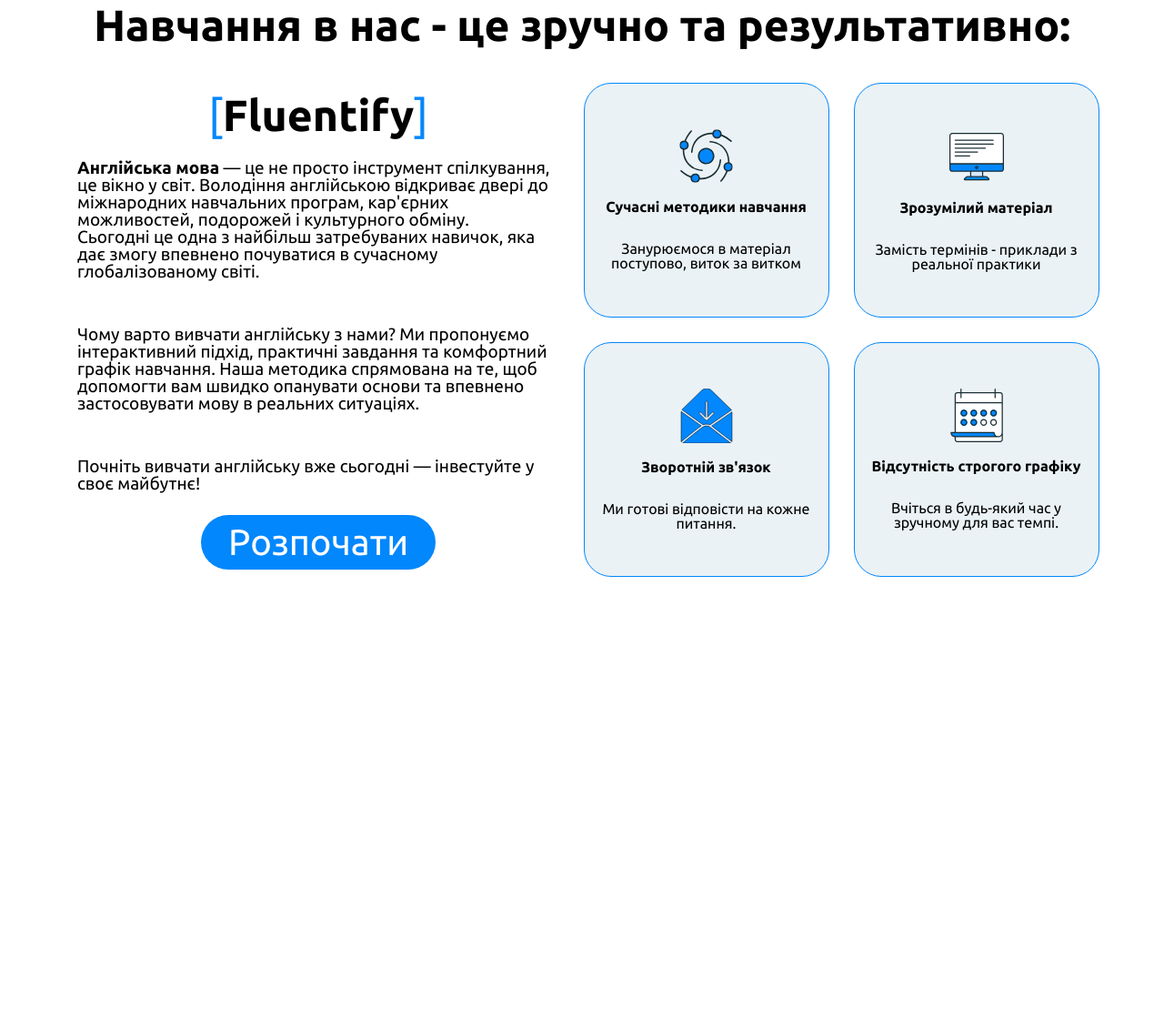
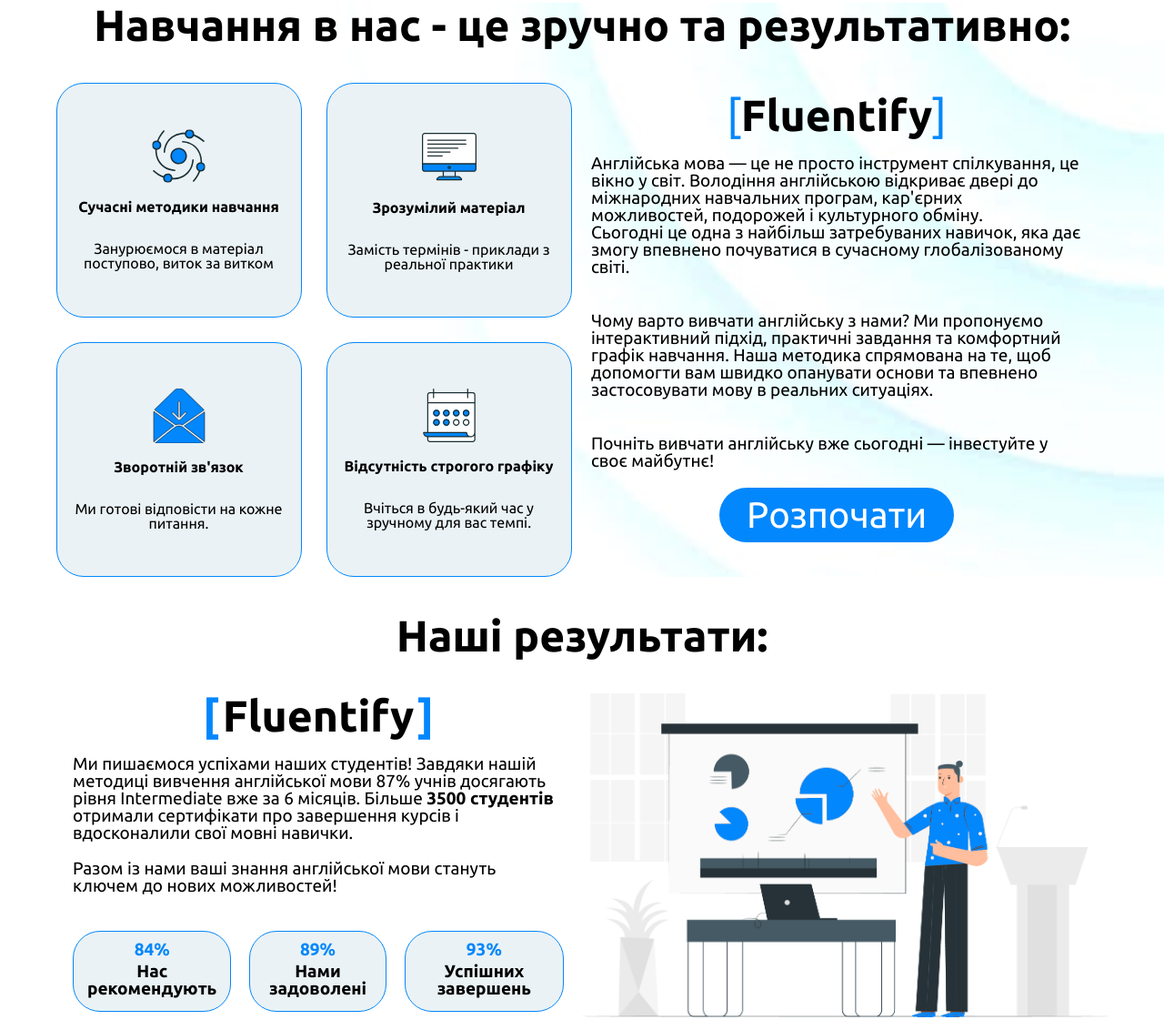
Before and after one commit to MalevychYurii/diplom, a plain HTML site: page src/index.html in a window 1280 px wide. Shown: the part 1129-2261 px from the top of the page at 91% size. Before the commit the page ends 1803 px from the top, so only its background shows below. Drawn offline with Linux system fonts and the light colour scheme.

Commit message:
add results section

```diff
--- a/src/css/style/style.scss
+++ b/src/css/style/style.scss
@@ -136,7 +136,7 @@
     font-size: 48px;
     text-align: center;
     font-weight: 700;
-    padding: 40px 0;
+    margin: 40px 0;
   }
 
   &__content {
@@ -211,9 +211,15 @@
 
 .ourEducation {
 
+    background-image: url('/src/img/cutted_BG.jpg'); /* Шлях до вашого фонового зображення */
+    background-size: cover; /* Робить фон адаптивним по ширині та висоті */
+    background-repeat: no-repeat; /* Забороняє повторення фону */
+    background-position: center; /* Розташовує фон по центру */
+    background-attachment: local; /* Фіксує фон, щоб він не рухався під час скролу */
+
     &__content {
       display: flex;
-      padding-bottom: 40px;
+      margin-bottom: 40px;
     }
 
     &__textBlock {
@@ -229,12 +235,10 @@
 
     &__textBlock-subtitle {
       font-size: 19px;
-      p {
-        padding: 25px;
-      }
-      span {
-        font-weight: 700;
-      }
+    }
+
+    &__textBlock-p {
+      padding: 20px;
     }
 
     &__textBlock-button {
@@ -282,3 +286,67 @@
       padding: 30px 10px 50px 10px;
 		}
 }
+
+.results {
+
+  &__content {
+    display: flex;
+  }
+
+  &__block {
+    max-width: 580px;
+  }
+
+  &__title {
+    font-weight: 700;
+    font-size: 48px;
+    text-align: center;
+    margin: 40px 0;
+  }
+
+  &__subtitle {
+    text-align: center;
+  }
+
+  &__description {
+    font-size: 19px;
+    p {
+      padding: 20px 20px 0 20px;
+    }
+    span {
+      font-weight: 700;
+    }
+  }
+
+  &__list {
+    display: flex;
+    flex-direction: row;
+    padding: 20px;
+    gap: 20px;
+  }
+
+  &__item {
+    border: 1px solid $blue;
+    padding: 10px;
+    border-radius: 30px;
+    background-color: $lightGrayBackground;
+  }
+
+  &__procent {
+    text-align: center;
+    color: $blue;
+    font-weight: 700;
+    font-size: 19px;
+  }
+
+  &__text {
+    text-align: center;
+    font-weight: 700;
+    font-size: 19px;
+    padding: 5px;
+  }
+
+  &__image {
+    max-width: 580px;
+  }
+}
--- a/src/index.html
+++ b/src/index.html
@@ -106,37 +106,6 @@
             Навчання в нас - це зручно та результативно:
           </div>
           <div class="ourEducation__content">
-            <div class="ourEducation__textBlock">
-              <div0 class="ourEducation__textBlock-title">
-                <span class="school__bracket">[</span>
-                <span class="school__bold">Fluentify</span>
-                <span class="school__bracket">]</span>
-              </div0>
-              <div class="ourEducation__textBlock-subtitle">
-                <p>
-                  <span>Англійська мова</span> — це не просто інструмент
-                  спілкування, це вікно у світ. Володіння англійською відкриває
-                  двері до міжнародних навчальних програм, кар'єрних
-                  можливостей, подорожей і культурного обміну. <br />
-                  Сьогодні це одна з найбільш затребуваних навичок, яка дає
-                  змогу впевнено почуватися в сучасному глобалізованому світі.
-                </p>
-                <p>
-                  Чому варто вивчати англійську з нами? Ми пропонуємо
-                  інтерактивний підхід, практичні завдання та комфортний графік
-                  навчання. Наша методика спрямована на те, щоб допомогти вам
-                  швидко опанувати основи та впевнено застосовувати мову в
-                  реальних ситуаціях.
-                </p>
-                <p>
-                  Почніть вивчати англійську вже сьогодні — інвестуйте у своє
-                  майбутнє!
-                </p>
-              </div>
-              <div class="ourEducation__textBlock-button">
-                <button type="button" class="school__button">Розпочати</button>
-              </div>
-            </div>
             <div class="ourEducation__list">
               <div class="ourEducation__item">
                 <div class="ourEducation__img">
@@ -191,6 +160,79 @@
                 </div>
               </div>
             </div>
+            <div class="ourEducation__textBlock">
+              <div0 class="ourEducation__textBlock-title">
+                <span class="school__bracket">[</span>
+                <span class="school__bold">Fluentify</span>
+                <span class="school__bracket">]</span>
+              </div0>
+              <div class="ourEducation__textBlock-subtitle">
+                <p class="ourEducation__textBlock-p">
+                  <span>Англійська мова</span> — це не просто інструмент
+                  спілкування, це вікно у світ. Володіння англійською відкриває
+                  двері до міжнародних навчальних програм, кар'єрних
+                  можливостей, подорожей і культурного обміну. <br />
+                  Сьогодні це одна з найбільш затребуваних навичок, яка дає
+                  змогу впевнено почуватися в сучасному глобалізованому світі.
+                </p>
+                <p class="ourEducation__textBlock-p">
+                  Чому варто вивчати англійську з нами? Ми пропонуємо
+                  інтерактивний підхід, практичні завдання та комфортний графік
+                  навчання. Наша методика спрямована на те, щоб допомогти вам
+                  швидко опанувати основи та впевнено застосовувати мову в
+                  реальних ситуаціях.
+                </p>
+                <p class="ourEducation__textBlock-p">
+                  Почніть вивчати англійську вже сьогодні — інвестуйте у своє
+                  майбутнє!
+                </p>
+              </div>
+              <div class="ourEducation__textBlock-button">
+                <button type="button" class="school__button">Розпочати</button>
+              </div>
+            </div>
+          </div>
+        </div>
+      </section>
+      <section class="results">
+        <div class="container">
+          <div class="results__title">Наші результати:</div>
+          <div class="results__content">
+            <div class="results__block">
+              <div class="results__description">
+                <div class="results__subtitle">
+                  <span class="school__bracket">[</span>
+                  <span class="school__bold">Fluentify</span>
+                  <span class="school__bracket">]</span>
+                </div>
+                <p>
+                  Ми пишаємося успіхами наших студентів! Завдяки нашій методиці
+                  вивчення англійської мови 87% учнів досягають рівня
+                  Intermediate вже за 6 місяців. Більше <span>3500 студентів</span> отримали
+                  сертифікати про завершення курсів і вдосконалили свої мовні
+                  навички.
+                  <p>Разом із нами ваші знання англійської мови стануть ключем до
+                    нових можливостей!</p>
+                </p>
+              </div>
+              <div class="results__list">
+                <div class="results__item">
+                  <div class="results__procent">84%</div>
+                  <div class="results__text">Нас рекомендують</div>
+                </div>
+                <div class="results__item">
+                  <div class="results__procent">89%</div>
+                  <div class="results__text">Нами задоволені</div>
+                </div>
+                <div class="results__item">
+                  <div class="results__procent">93%</div>
+                  <div class="results__text">Успішних завершень</div>
+                </div>
+              </div>
+            </div>
+            <div class="results__image">
+              <img src="/src/img/results/results_image.png" alt="" />
+            </div>
           </div>
         </div>
       </section>
```
Also changed, not shown: src/css/style/style.css, src/img/cutted_BG.jpg (added), src/img/results/results_image.png (added), 1 other file.
